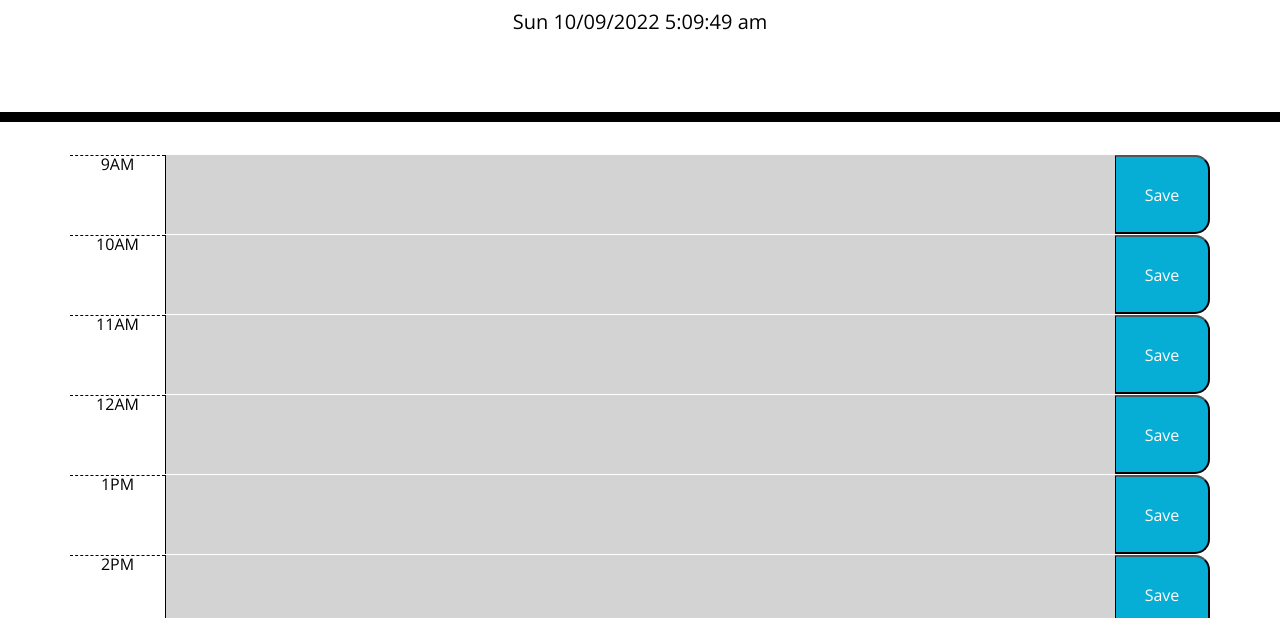
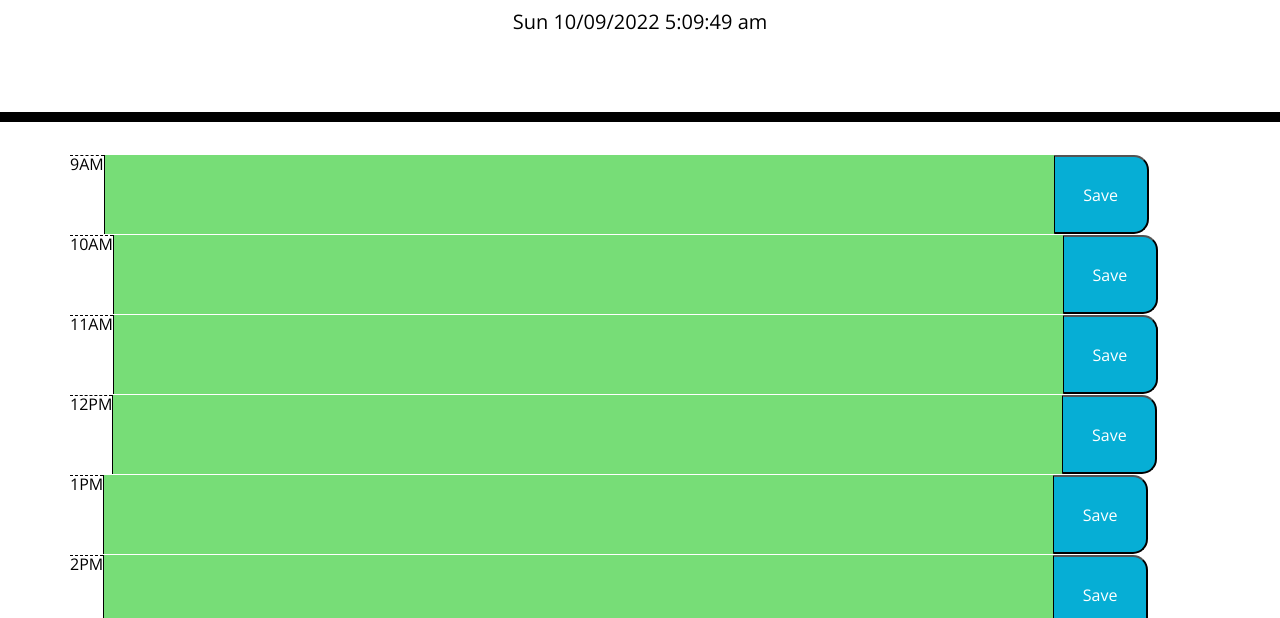
Before and after one commit to Kingnick253/DailyPlannerApp, a plain HTML site: page index.html in a window 1280 px wide. Shown: the part 182-800 px from the top of the page. Drawn offline with nearby package versions, Linux system fonts and the light colour scheme.

Commit message:
made it so the timeArr is utilized and the changeColor function is working

```diff
--- a/assets/index.js
+++ b/assets/index.js
@@ -2,21 +2,24 @@ console.log("hello world");
 const rows = $(".container");
 const saveBtn = $(".savebtn");
 const m = moment();
+let currentTense = "";
+let timeBlock = "";
+let data = "";
 const timeArr = [
-    "9AM",
-    "10AM",
-    "11AM",
-    "12AM",
-    "1PM",
-    "2PM",
-    "3PM",
-    "4PM",
-    "5PM",
+    "9 ",
+    "10",
+    "11",
+    "12",
+    "13",
+    "14",
+    "15",
+    "16",
+    "17",
   ];
 
 
 //declare current time
-const currentTime = moment().hour();
+let currentTime = moment().hour();
 
 console.log(m.format("MMMM Do YYYY, h:mm:ss a"));
 window.setInterval(function () {
@@ -25,79 +28,92 @@ window.setInterval(function () {
 
 
     function changeColor(){
-      $(".time-block").each(function(){
-        const time = parseInt($(this).attr("id"))
+        if(timeArr[i] > currentTime){
+          currentTense = "future";
+          console.log(currentTime);
+        }else if(currentTime === timeArr){
+          currentTense = "present";
+        }else{
+          currentTense = "past";
+        }
 
-        if(currentTime < time){
-          $(this).addClass("future");
-          console.log(currentTime);
-        }else if(currentTime === time){
-          $(this).addClass("present");
-        }else{
-          $(this).addClass("past");
-        }
-      })
     }
 
 //Declare current day element
+function runDayPlanner(){
+  for(i= 0; i<timeArr.length; i++){
+    timeBlock = moment(timeArr[i], "H").format("hA");
 
+    changeColor();
+    createRow();
+
+  }
+}
 //Declare time Entries container element
 
 //render a block for each hour of the day
 
 //for loop
 function createRow(){
-for( let i = 0; i < timeArr.length; i++ ) {
+
 
 // Attempt to get the saved data for the hour of the loop
-    let Key = "hour-"+ i;
-    let data = " ";
+    let key = "hour-"+ timeArr[i];
+
+    data = localStorage.getItem(key)
+    if(data == null){
+      data = "";
+    }
     // console.log(timeArr[i]);
 
     var template =`
       <div class="row time-block">
-            <div class="col-md-1 hour">${timeArr[i]}</div>
-           <textarea  class="col-md-10 description">${data}</textarea>
-           <button data-hour="${i}" type="button" class="saveBtn col-md-1">Save</button>
+          <div class= "hour"  "col-md-1 ">${timeBlock}</div>
+          <textarea class=" col-md-10 ${currentTense}" id="${timeArr[i]}">${data}</textarea>
+           <button data-hour="${timeArr[i]}" type="button" class="saveBtn col-md-1">Save</button>
       </div>
 
     `;
     //  Append the html to the container element
 
      rows.append(template);
-  }
+
+
 }
 
 
 
 // Save an hour to local storage
-function saveLocalStorage(){
-  const storage = JSON.parse(window.localStorage.getItem("data"));
-  console.log(storage);
-  $(".description").each(function() {
-    const time = $(this).parent().attr("id");
-    for(let i = 0; i < storage; i++){
-      const dataEl = storage[i];
-      if(time ==  dataEl.time){
-        $(this).text(dataEl.value);
-      }
-    }
-  })
+// function saveLocalStorage(){
+//   const storage = JSON.parse(window.localStorage.getItem("data"));
+//   console.log(storage);
+//   $(".description").each(function() {
+//     const time = $(this).parent().attr("id");
+//     for(let i = 0; i < storage; i++){
+//       const dataEl = storage[i];
+//       if(time ==  dataEl.time){
+//         $(this).text(dataEl.value);
+//       }
+//     }
+//   })
 
-}
+// }
 
 
 // Set up a "click" event listner on container
 saveBtn.on("click", "button", function(event){
     console.log(event.target);
     event.preventDefault();
-    const time = $(this).parent().attr("id");
-    const textData = $(this).siblings(".description").val();
-    const convert = JSON.parse(window.localStorage.getItem("data")) || [];
-    convert.push({time, textData});
-    window.localStorage.setItem("data", JSON.stringify(convert))
+    const currentSaveBtn = $(even.target).data("hour");
+    localStorage.setItem(("hour-" + currentSaveBtn), $("#" + currentSaveBtn).val());
+    // const time = $(this).parent().attr("id");
+    // const textData = $(this).siblings(".description").val();
+    // const convert = JSON.parse(window.localStorage.getItem("data")) || [];
+    // convert.push({time, textData});
+    // window.localStorage.setItem("data", JSON.stringify(convert))
 
 });
-createRow();
-changeColor();
-saveLocalStorage();
+
+runDayPlanner();
+
+// saveLocalStorage();
--- a/assets/style.css
+++ b/assets/style.css
@@ -44,6 +44,7 @@ textarea {
 
 .past {
   background-color: #d3d3d3;
+  /* background-color: #d3d3d3; */
   color: white;
 }
 
```
